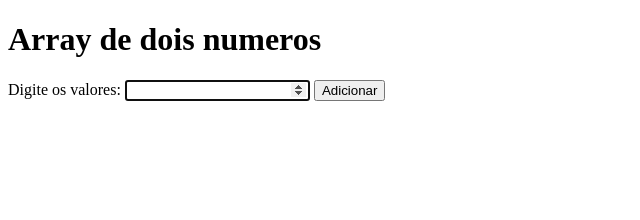
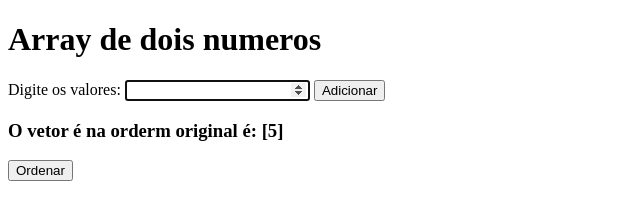
Before and after one commit to RafaelDeMello/AprendizadosJS, a website: page livroJS/Cap06(Arrays-Vetores)/exercicios(inicial)[ ]/exerciciosGoogle/ex1.html in a window 1280 px wide. Both pictures are taken after typing "5" into the empty fields and a click on the button "Adicionar". Shown: the whole page, without its empty margins (0-640 px from the left). Drawn offline with Linux system fonts and the light colour scheme.

Commit message:
update ex1

```diff
--- a/livroJS/Cap06(Arrays-Vetores)/exercicios(inicial)[ ]/exerciciosGoogle/ex1.html
+++ b/livroJS/Cap06(Arrays-Vetores)/exercicios(inicial)[ ]/exerciciosGoogle/ex1.html
@@ -1,31 +1,61 @@
 <!DOCTYPE html>
 <html lang="pt-br">
-<head>
-    <meta charset="UTF-8">
-    <meta name="viewport" content="width=device-width, initial-scale=1.0">
+  <head>
+    <meta charset="UTF-8" />
+    <meta name="viewport" content="width=device-width, initial-scale=1.0" />
     <title>Array de dois números</title>
-</head>
-<body>
+  </head>
+  <body>
     <h1>Array de dois numeros</h1>
     <form>
-        <p>Digite os valores:
-            <input type="number" id="inNumeros">
-            <input type="button" value="Adicionar" onclick="clicar()">
-        </p>
+      <p>
+        Digite os valores:
+        <input type="number" id="inNumeros" />
+        <input type="button" value="Adicionar" onclick="clicar()" />
+      </p>
     </form>
-    <pre id="outRes"></pre>
+    <h3 id="outRes"></h3>
+    <input
+      type="button"
+      onclick="ordenar()"
+      id="btnOrdenar"
+      value="Ordenar"
+      style="display: none"
+    />
+    <h3 id="outRes2"></h3>
     <script>
-        const frm = document.querySelector("form")
-        const res = document.getElementById("outRes")
-        const vetor = []
-        let lista = ""
-        function clicar(){
-            vetor.push(Number(frm.inNumeros.value))
-            frm.inNumeros.value = ""
-            frm.inNumeros.focus()
-            lista = `${vetor[0]}`
+      const frm = document.querySelector("form");
+      const res = document.getElementById("outRes");
+      const res2 = document.getElementById("outRes2")
+      const btnOrdenar = document.getElementById("btnOrdenar")
+      const vetor = [];
+      let lista = "";
+      function clicar() {
+        const valores = frm.inNumeros.value
+        if (!valores) {
+          window.alert("Insira Valores Válidos!");
+          vetor.pop()
+          frm.inNumeros.value = "";
+          frm.inNumeros.focus();
+          return
+        } else {
+          vetor.push(Number(valores));
+          frm.inNumeros.value = "";
+          frm.inNumeros.focus();
+          res.innerText = `O vetor é na orderm original é: [${vetor}]`;
+          btnOrdenar.style.display = "block"
         }
-        res.innerText = `${lista}`
+      }
+     function ordenar() {
+        let ordenado = [];
+        if (vetor[0] > vetor[1]) {
+          ordenado = [vetor[1], vetor[0]];
+        } else {
+          ordenado = [vetor[0], vetor[1]];
+        }
+
+        res2.innerText = `Vetor ordenado: [${ordenado}]`;
+      }
     </script>
-</body>
+  </body>
 </html>
```
